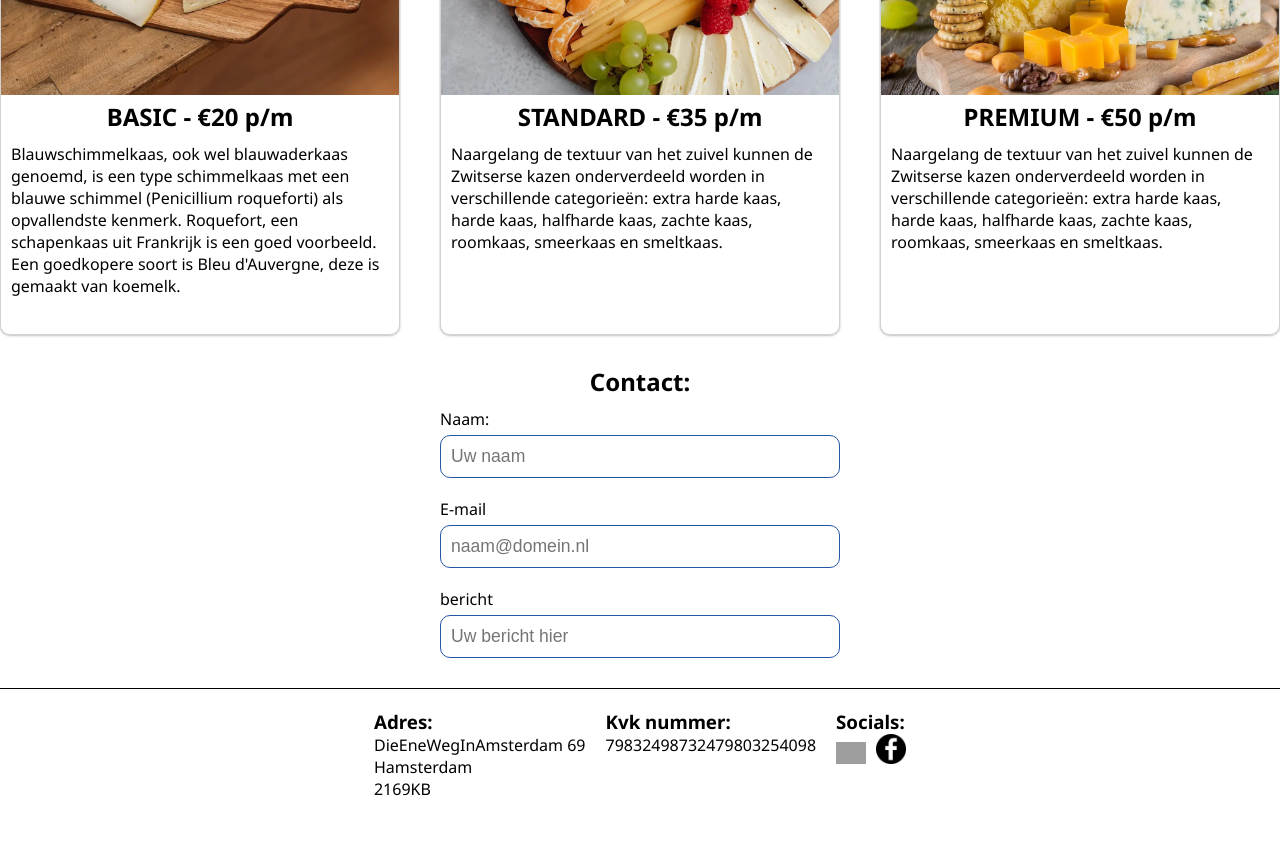
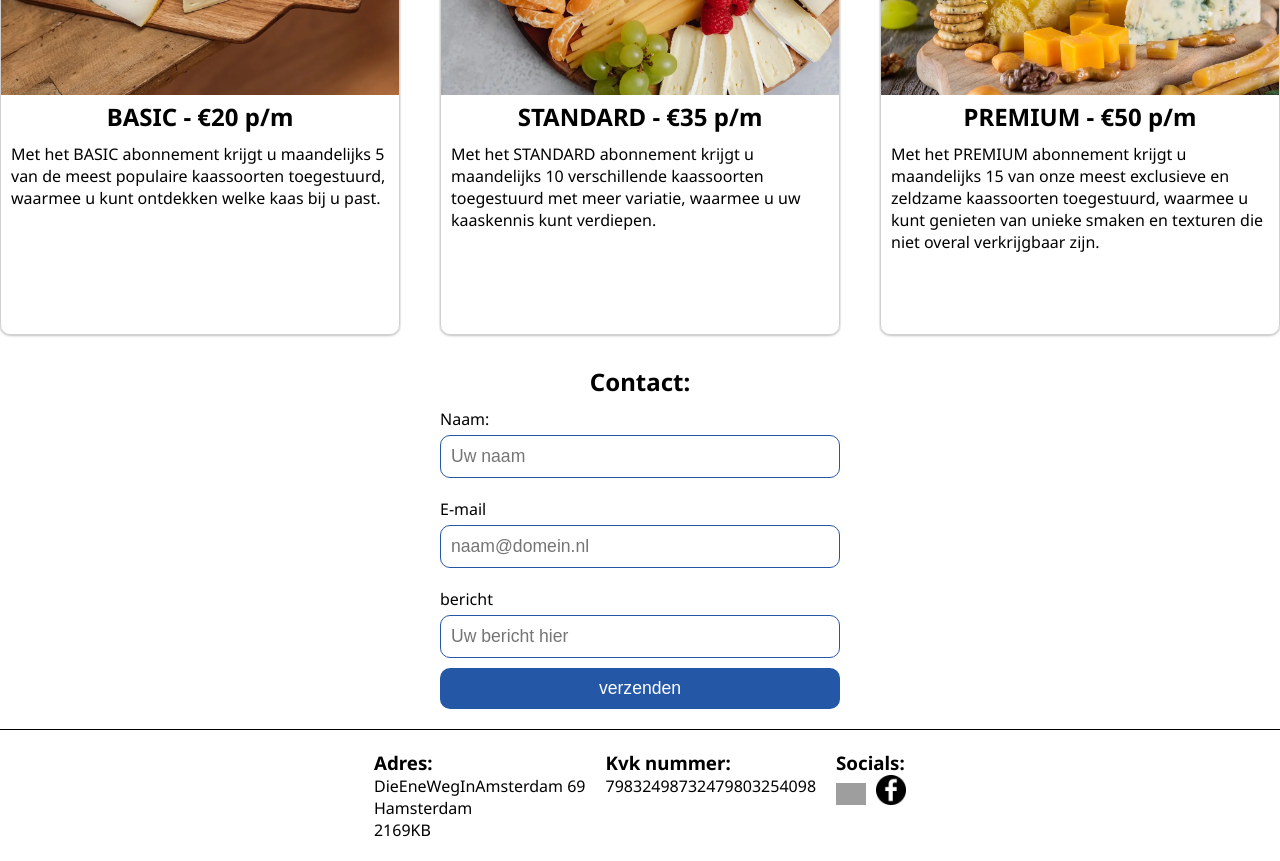
Before and after one commit to AidanMiddel/kaasislekker.nl, a React (Create React App) app: page / in a window 1280 px wide. Shown: the part 3060-3921 px from the top of the page. Before the commit the page ends 3880 px from the top, so only its background shows below. Built offline with nearby package versions, Linux system fonts and the light colour scheme; grey boxes are pictures that could not be loaded.

Commit message:
fixed subscription text and add submit button to contact

```diff
--- a/src/components/contact/Contact.css
+++ b/src/components/contact/Contact.css
@@ -5,3 +5,14 @@
     align-items: center;
     padding-bottom: 2rem;
 }
+
+.sendButton{
+    font-size: 110%;
+    padding: 1rem;
+    border-radius: 1rem;
+    border:  none;
+    background: #2557a7;
+    color: white;
+    width: 40rem;
+    cursor: pointer;
+}
--- a/src/components/contact/Contact.js
+++ b/src/components/contact/Contact.js
@@ -3,12 +3,18 @@ import Inputfield from "../inputField/InputField"
 import "./Contact.css"
 
 const Contact = (props) => {
+
+    const submitContact = () => {
+        alert("Bericht verzonden")
+    }
+
     return(
         <article className="contact" id={props.id}>
             <h1>Contact:</h1>
             <Inputfield title="Naam:" inputPlaceholder="Uw naam" />
             <Inputfield title="E-mail" inputPlaceholder="naam@domein.nl" />
             <Inputfield title="bericht" inputPlaceholder="Uw bericht hier" />
+            <button onClick={submitContact} className="sendButton">verzenden</button>
         </article>
     )
 }
--- a/src/pages/Homepage.js
+++ b/src/pages/Homepage.js
@@ -18,9 +18,9 @@ const Homepage = () => {
         <FeaturesCard img="card3.webp" title="Eerlijke prijzen" subText="Wij beloven altijd de boeren eerlijk te betalen voor de kazen." />
       </Features>
       <Features id="prijs" title="Abonnementen:">
-        <FeaturesCard img="tier1.webp" title="BASIC - €20 p/m" subText="Blauwschimmelkaas, ook wel blauwaderkaas genoemd, is een type schimmelkaas met een blauwe schimmel (Penicillium roqueforti) als opvallendste kenmerk. Roquefort, een schapenkaas uit Frankrijk is een goed voorbeeld. Een goedkopere soort is Bleu d'Auvergne, deze is gemaakt van koemelk." />
-        <FeaturesCard img="tier2.webp" title="STANDARD - €35 p/m" subText="Naargelang de textuur van het zuivel kunnen de Zwitserse kazen onderverdeeld worden in verschillende categorieën: extra harde kaas, harde kaas, halfharde kaas, zachte kaas, roomkaas, smeerkaas en smeltkaas." />
-        <FeaturesCard img="tier3.webp" title="PREMIUM - €50 p/m" subText="Naargelang de textuur van het zuivel kunnen de Zwitserse kazen onderverdeeld worden in verschillende categorieën: extra harde kaas, harde kaas, halfharde kaas, zachte kaas, roomkaas, smeerkaas en smeltkaas." />
+        <FeaturesCard img="tier1.webp" title="BASIC - €20 p/m" subText="Met het BASIC abonnement krijgt u maandelijks 5 van de meest populaire kaassoorten toegestuurd, waarmee u kunt ontdekken welke kaas bij u past." />
+        <FeaturesCard img="tier2.webp" title="STANDARD - €35 p/m" subText="Met het STANDARD abonnement krijgt u maandelijks 10 verschillende kaassoorten toegestuurd met meer variatie, waarmee u uw kaaskennis kunt verdiepen." />
+        <FeaturesCard img="tier3.webp" title="PREMIUM - €50 p/m" subText="Met het PREMIUM abonnement krijgt u maandelijks 15 van onze meest exclusieve en zeldzame kaassoorten toegestuurd, waarmee u kunt genieten van unieke smaken en texturen die niet overal verkrijgbaar zijn." />
       </Features>
       <Contact id="contact" />
       <Foot />
```
